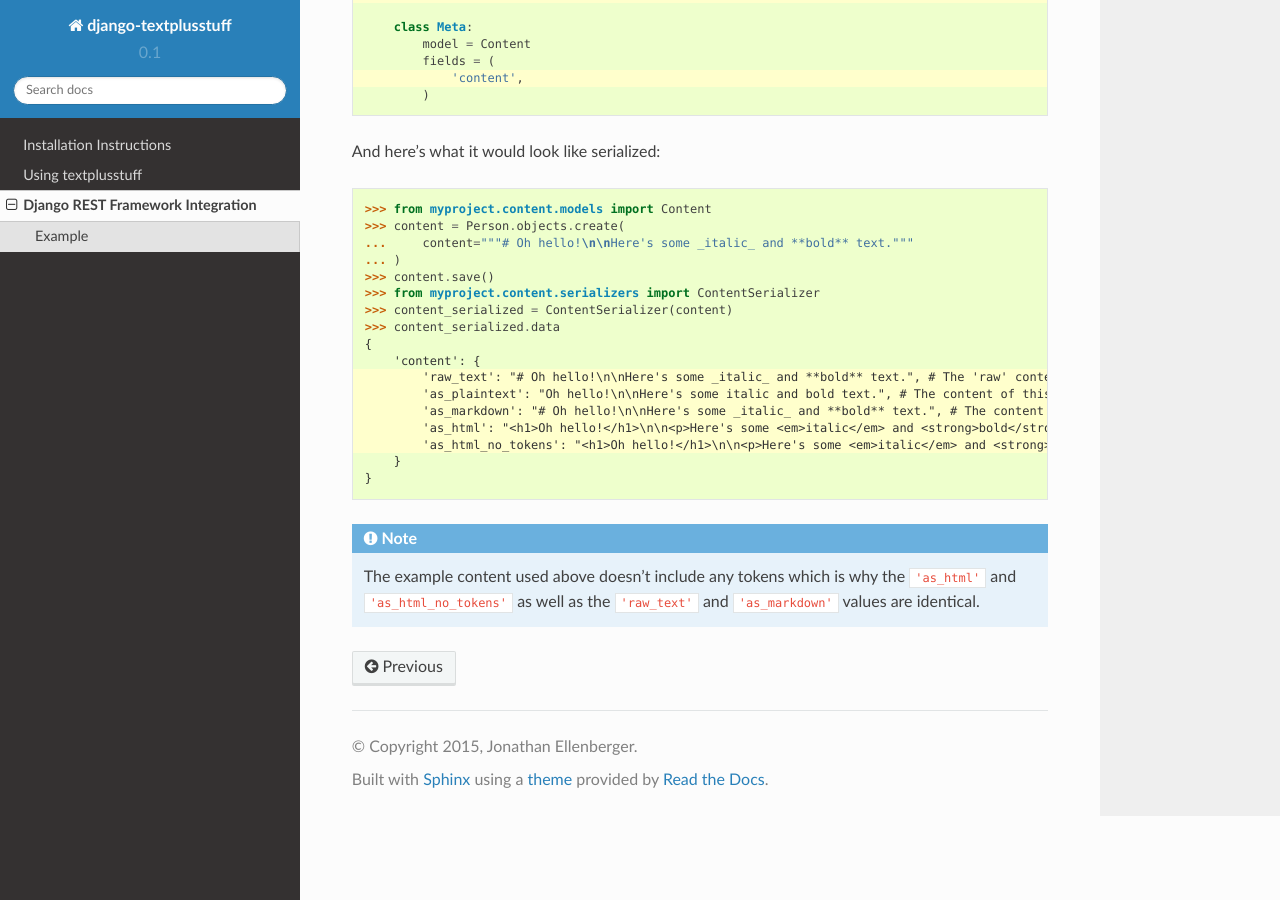
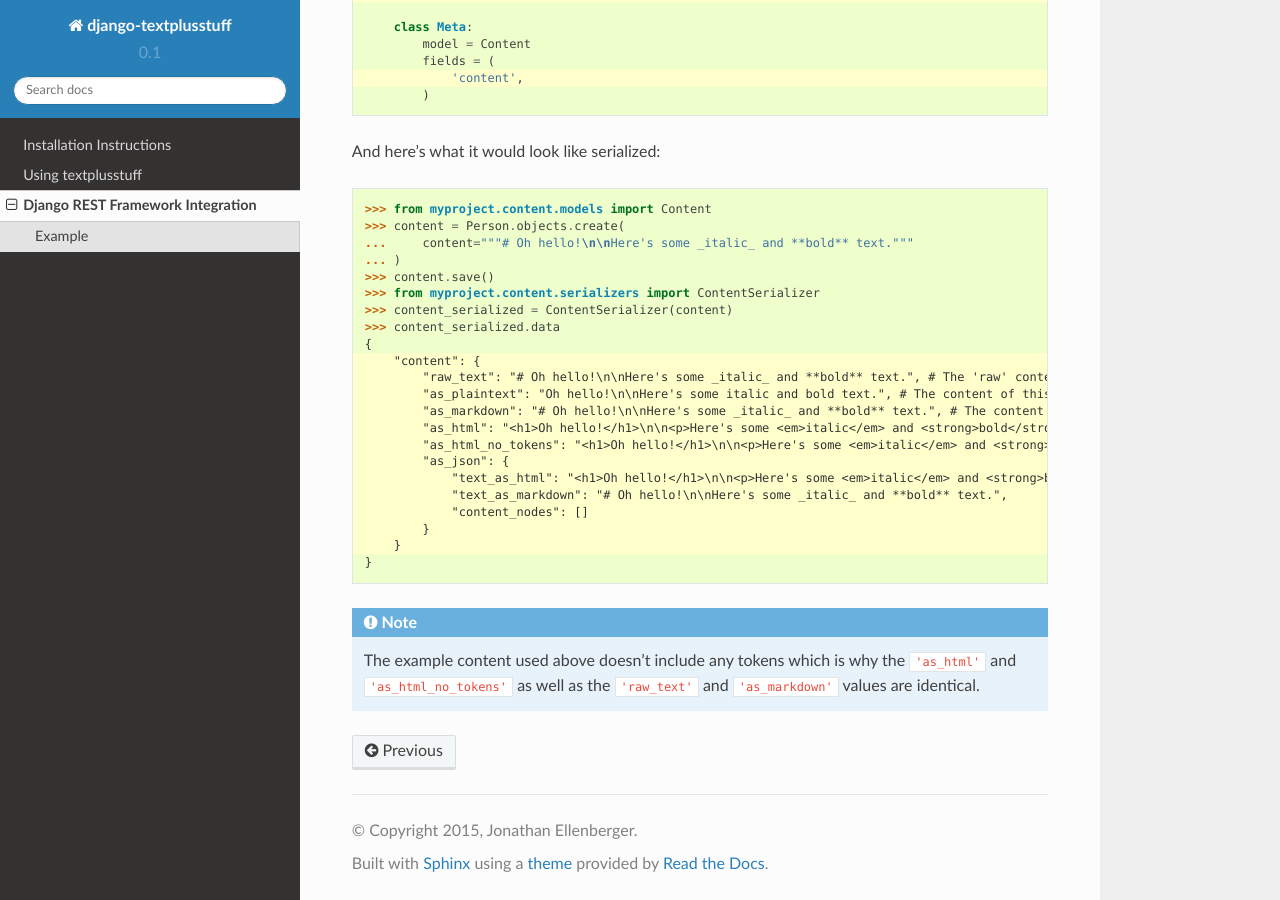
Before and after one commit to WGBH/django-textplusstuff, a Sphinx documentation site: the page built from docs/drf_integration.rst, in a window 1280 px wide and 900 px high, scrolled down 908 px. Built offline with Sphinx 7.4.7 and the Read the Docs theme 2.0.0, drawn with Linux system fonts in a browser that asks for light colours.

Commit message:
Minor high-lighting edits in docs

```diff
--- a/docs/drf_integration.rst
+++ b/docs/drf_integration.rst
@@ -67,12 +67,17 @@ And here's what it would look like serialized:
     >>> content_serialized = ContentSerializer(content)
     >>> content_serialized.data
     {
-        'content': {
-            'raw_text': "# Oh hello!\n\nHere's some _italic_ and **bold** text.", # The 'raw' content of the field as it is stored in the database.
-            'as_plaintext': "Oh hello!\n\nHere's some italic and bold text.", # The content of this field as plaintext (all markup/formatting and tokens removed)
-            'as_markdown': "# Oh hello!\n\nHere's some _italic_ and **bold** text.", # The content of this field as markdown (with tokens removed)
-            'as_html': "<h1>Oh hello!</h1>\n\n<p>Here's some <em>italic</em> and <strong>bold</strong> text.", # The content of this field as HTML with tokens rendered
-            'as_html_no_tokens': "<h1>Oh hello!</h1>\n\n<p>Here's some <em>italic</em> and <strong>bold</strong> text.", # The content of this field as HTML with tokens removed
+        "content": {
+            "raw_text": "# Oh hello!\n\nHere's some _italic_ and **bold** text.", # The 'raw' content of the field as it is stored in the database.
+            "as_plaintext": "Oh hello!\n\nHere's some italic and bold text.", # The content of this field as plaintext (all markup/formatting and tokens removed)
+            "as_markdown": "# Oh hello!\n\nHere's some _italic_ and **bold** text.", # The content of this field as markdown (with tokens removed)
+            "as_html": "<h1>Oh hello!</h1>\n\n<p>Here's some <em>italic</em> and <strong>bold</strong> text.", # The content of this field as HTML with tokens rendered
+            "as_html_no_tokens": "<h1>Oh hello!</h1>\n\n<p>Here's some <em>italic</em> and <strong>bold</strong> text.", # The content of this field as HTML with tokens removed
+            "as_json": {
+                "text_as_html": "<h1>Oh hello!</h1>\n\n<p>Here's some <em>italic</em> and <strong>bold</strong> text.",
+                "text_as_markdown": "# Oh hello!\n\nHere's some _italic_ and **bold** text.",
+                "content_nodes": []
+            }
         }
     }
 
--- a/docs/installation.rst
+++ b/docs/installation.rst
@@ -39,6 +39,7 @@ Installation is easy with ``pip``:
 3. Add textplusstuff-required bits to your project's base `urls.py`:
 
     .. code-block:: python
+        :emphasize-lines: 6,9,16
 
         # Base project urls.py
         from django.conf.urls import patterns, include, url
```
Also changed, not shown: other parts of docs/drf_integration.rst (+1 -1 lines).
